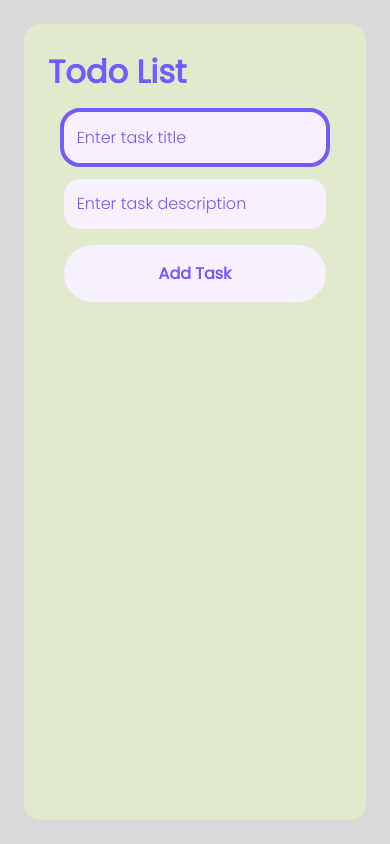
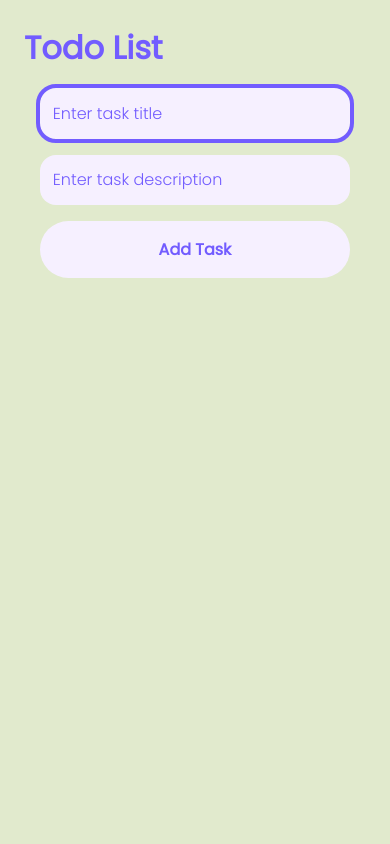
Before and after one commit to codersam10/todo-list-react, a React (Vite) app: page / in a window 390 px wide. Built offline with nearby package versions, Linux system fonts and the light colour scheme.

Commit message:
refactor- improve layout for small screens

```diff
--- a/src/App.css
+++ b/src/App.css
@@ -79,7 +79,7 @@ h1 {
   gap: 0.5rem;
   flex-grow: 1;
   overflow-y: auto;
-  padding-right: 0.5rem;
+  padding: 0.5rem 0.5rem;
 }
 
 .list-item {
@@ -141,8 +141,11 @@ h1 {
 
 /* small screens */
 @media screen and (max-width: 700px) {
+  #root{
+    padding: 0;
+  }
   .container {
-    width: 100%;
+    border-radius: 0px;
   }
 }
 
```
